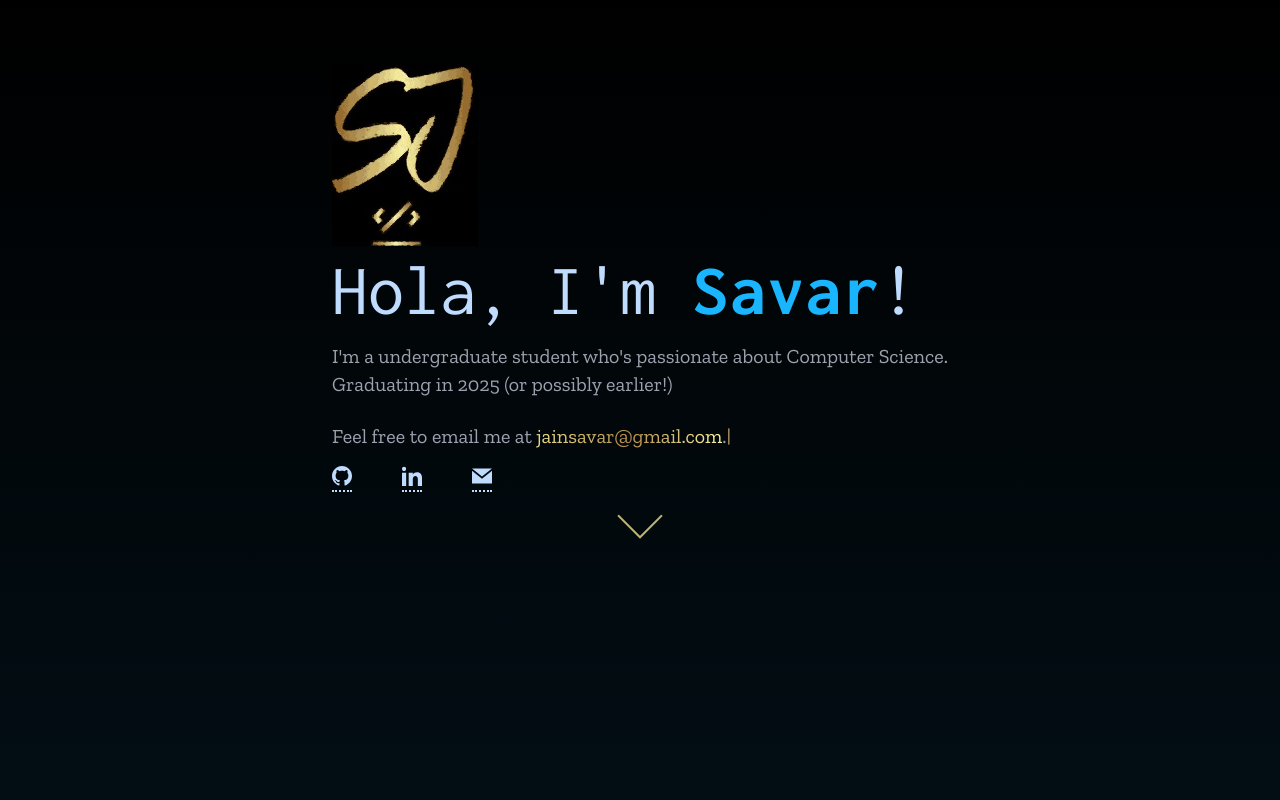
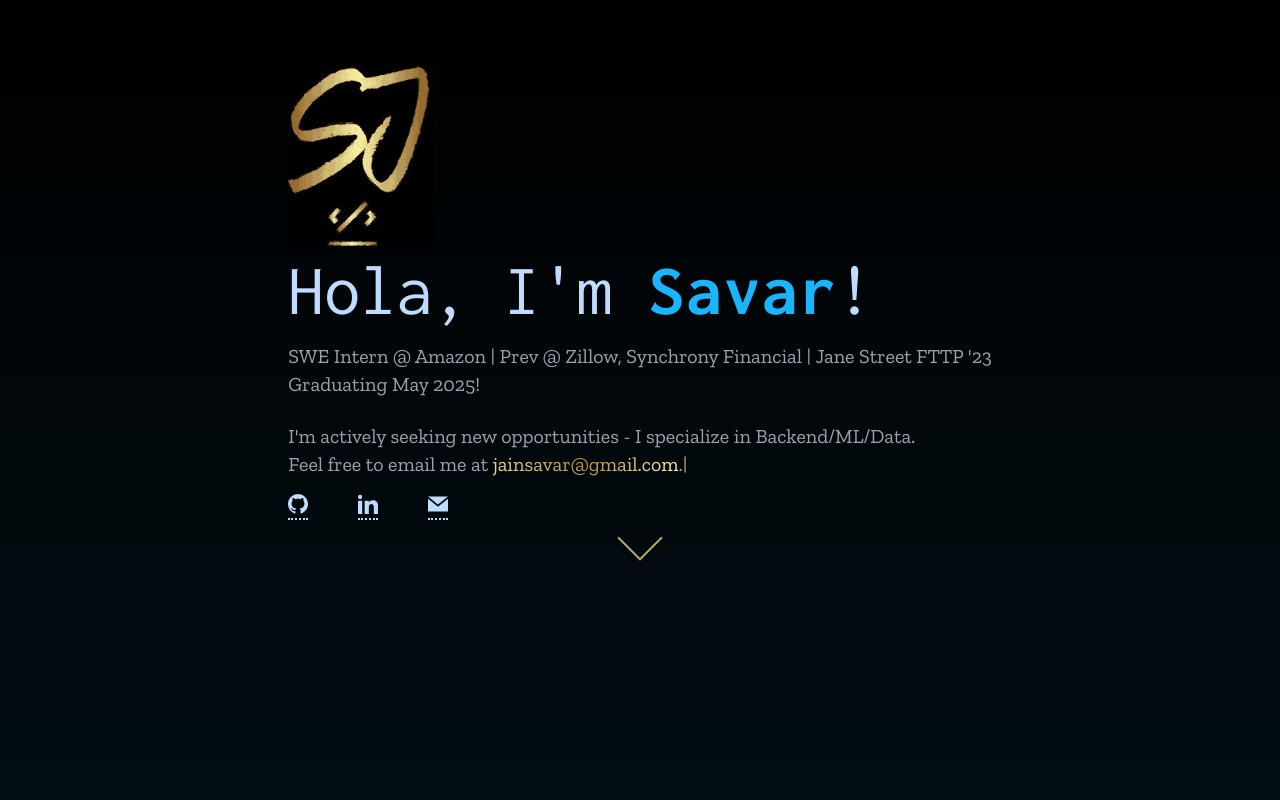
Before and after one commit to SavarJ/jainsavar.com, a React (Create React App) app: page / in a window 1280 px wide. Shown: the top 800 px of the page. Built offline with nearby package versions, Linux system fonts and the light colour scheme.

Commit message:
Change self descriptions

```diff
--- a/src/components/sections/Home/SelfDescription.tsx
+++ b/src/components/sections/Home/SelfDescription.tsx
@@ -15,9 +15,9 @@ const SelfDescription: React.FC<SelfDescriptionProps> = (props) => {
           cursor={{ hideWhenDone: true, hideWhenDoneDelay: 100 }}
           onTypingDone={() => props.setSelfDescriptionDone(true)}
         >
-          I'm a undergraduate student who's passionate about Computer Science.
+          SWE Intern @ Amazon | Prev @ Zillow, Synchrony Financial | Jane Street FTTP '23
           <br />
-          Graduating in 2025 (or possibly earlier!)
+          Graduating May 2025!
         </Typist>
       )}
     </>
--- a/src/components/sections/Home/SelfSubDescription.tsx
+++ b/src/components/sections/Home/SelfSubDescription.tsx
@@ -14,6 +14,8 @@ const SelfSubDescription: React.FC<SelfSubDescriptionProps> = (props) => {
           avgTypingDelay={10}
           onTypingDone={() => props.setSelfSubDescription(true)}
         >
+          I'm actively seeking new opportunities - I specialize in Backend/ML/Data.
+          <br />
           Feel free to
           {/* check out my{" "}
           <Link link="/assets/SavarJain-Resume" color="gold">
```
